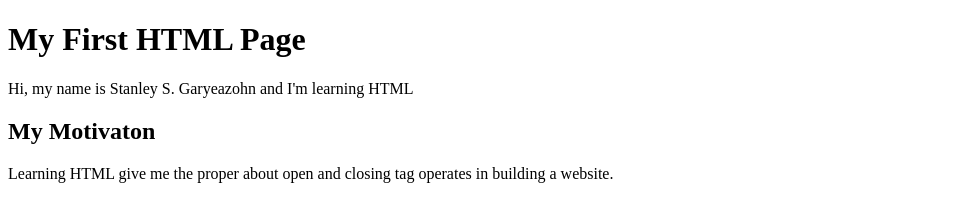
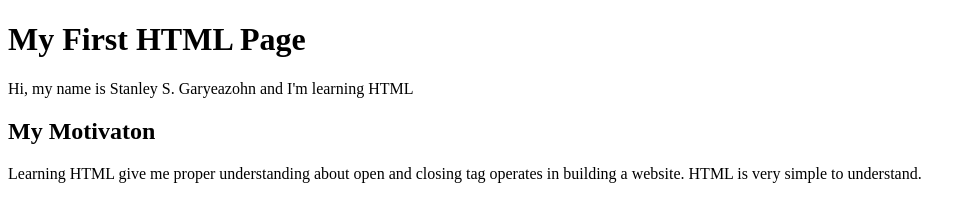
Before and after one commit to SGaryeazohn1/Introduction-to-HTML-Syntax, a plain HTML site: page index.html in a window 1280 px wide. Shown: the whole page, without its empty margins (0-976 px from the left). Drawn offline with Linux system fonts and the light colour scheme.

Commit message:
Update index.html

```diff
--- a/index.html
+++ b/index.html
@@ -14,7 +14,7 @@
 <p> Hi, my name is Stanley S. Garyeazohn and I'm learning HTML
 
 <h2> My Motivaton</h2>
-<p>Learning HTML give me the proper  about open and closing tag operates in building a website.</p>
+<p>Learning HTML give me  proper understanding  about open and closing tag operates in building a website. HTML is very simple to understand.</p>
 
 
 
```
